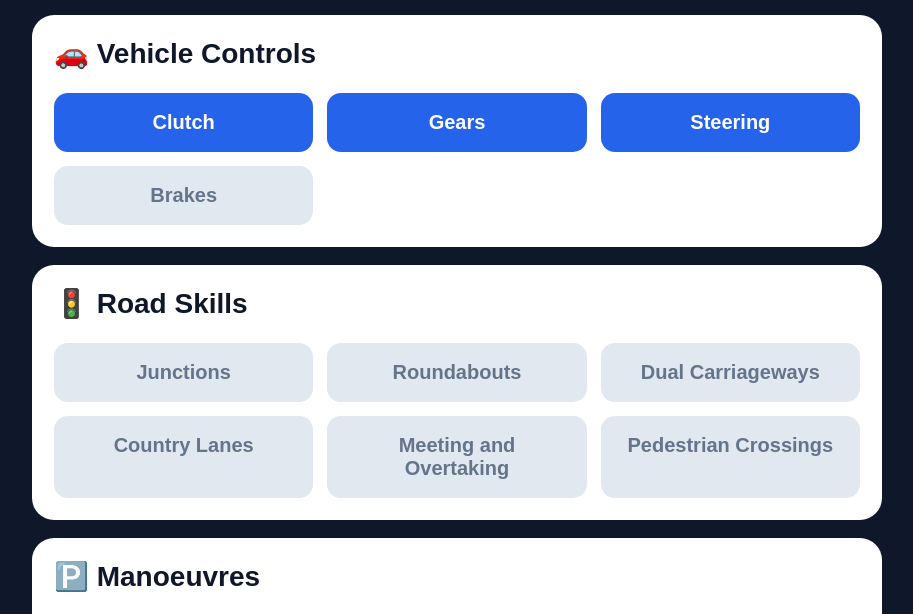
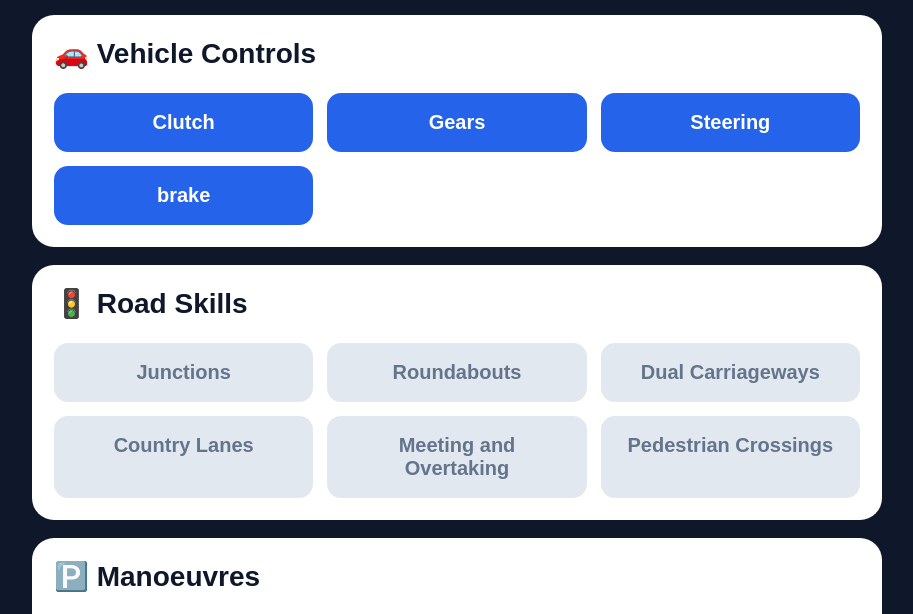
Before and after one commit to dfarnworth1-sketch/Driving---instructor---toolkit, a plain HTML site: page index.html in a window 1280 px wide. Shown: the part 145-759 px from the top of the page, without its empty margins (183-1096 px from the left). Drawn offline with Linux system fonts and the light colour scheme.

Commit message:
Update index.html

```diff
--- a/index.html
+++ b/index.html
@@ -102,7 +102,7 @@
         <a class="button" href="clutch.html">Clutch</a>
         <a class="button" href="gears.html">Gears</a>
        <a class="button" href="steering.html">Steering</a>
-        <div class="not-ready">Brakes</div>
+        <a class="button" href="brake.html">brake</a>
       </div>
     </section>
 
```
